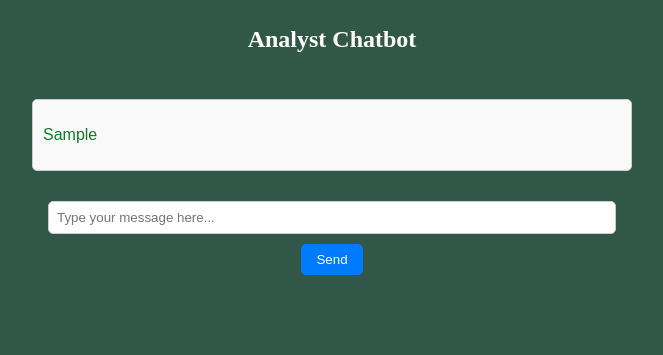
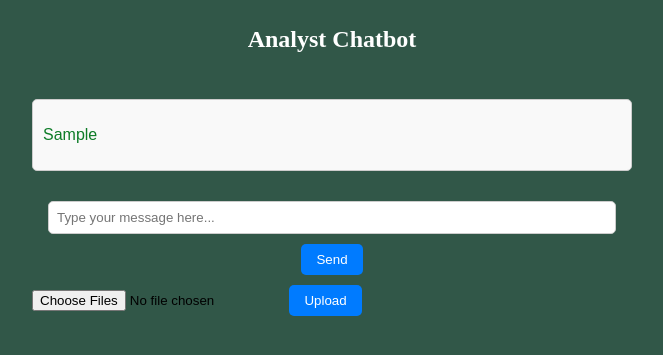
Before and after one commit to cbuitragoh/ollamaRag, a Python web app: template templates/index.html in a window 1280 px wide. Shown: the top 355 px of the page, without its empty margins (308-971 px from the left). Run offline with Jinja, Linux system fonts and the light colour scheme; the template is opened without the code that fills it: most values are stand-ins (such as "Sample title", 1, 10 or a date in 2020).

Commit message:
ignore docs and add input file-upload tag

```diff
--- a/templates/index.html
+++ b/templates/index.html
@@ -19,8 +19,14 @@
             <input type="text" id="user-input" placeholder="Type your message here...">
             <button onclick="sendMessage()">Send</button>
         </div>
+        <div class="file-upload">
+            <input type="file" id="file-input" multiple>
+            <button onclick="uploadFiles()">Upload</button>
+        </div>
+        <div id="loader" class="loader" style="display: none;"></div>
     </div>
 
+    <script src="/static/js/upload_files.js"></script>
     <script src="/static/js/handler_message.js"></script>
 </body>
 </html>
```
Also changed, not shown: 1 other file.
